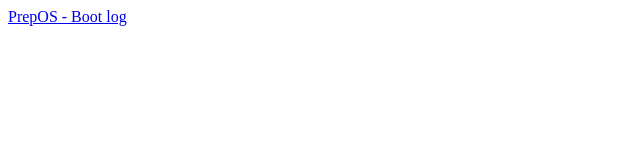
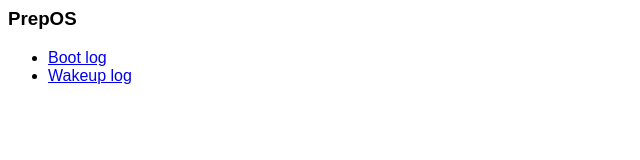
Before and after one commit to ZacharieGignac/ZacharieGignac, a plain HTML site: page docs/index.htm in a window 1280 px wide. Shown: the whole page, without its empty margins (0-640 px from the left). Drawn offline with Linux system fonts and the light colour scheme.

Commit message:
Update index.htm

```diff
--- a/docs/index.htm
+++ b/docs/index.htm
@@ -2,11 +2,21 @@
   <head>
     <title>Zacharie Gignac - github</title>
     <style type="text/css">
-      #body {
-        font-weight:x-large;
+      body {
+        font-family: Arial, Helvetica, sans-serif;
+        font-size: 16px;
+      }
     </style>
   </head>
   <body>
-    <a href="prepos-boot.txt">PrepOS - Boot log</a>
+    <h3>PrepOS</h3>
+    <ul>
+      <li>
+        <a href="prepos-boot.txt">Boot log</a>
+      </li>
+      <li>
+        <a href="prepos-wakeup.txt">Wakeup log</a>
+      </li>
+    </ul>
   </body>
 </html>
```
